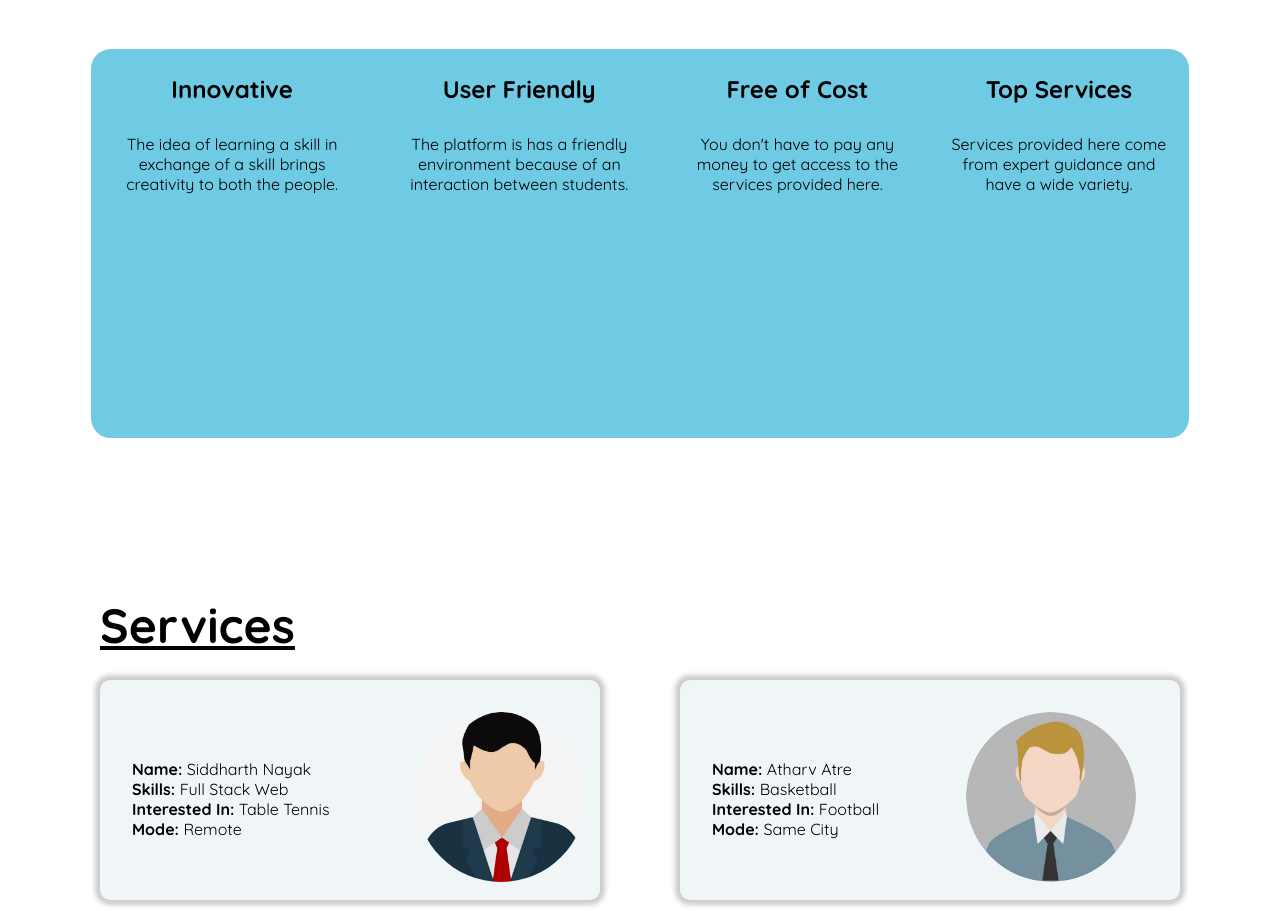
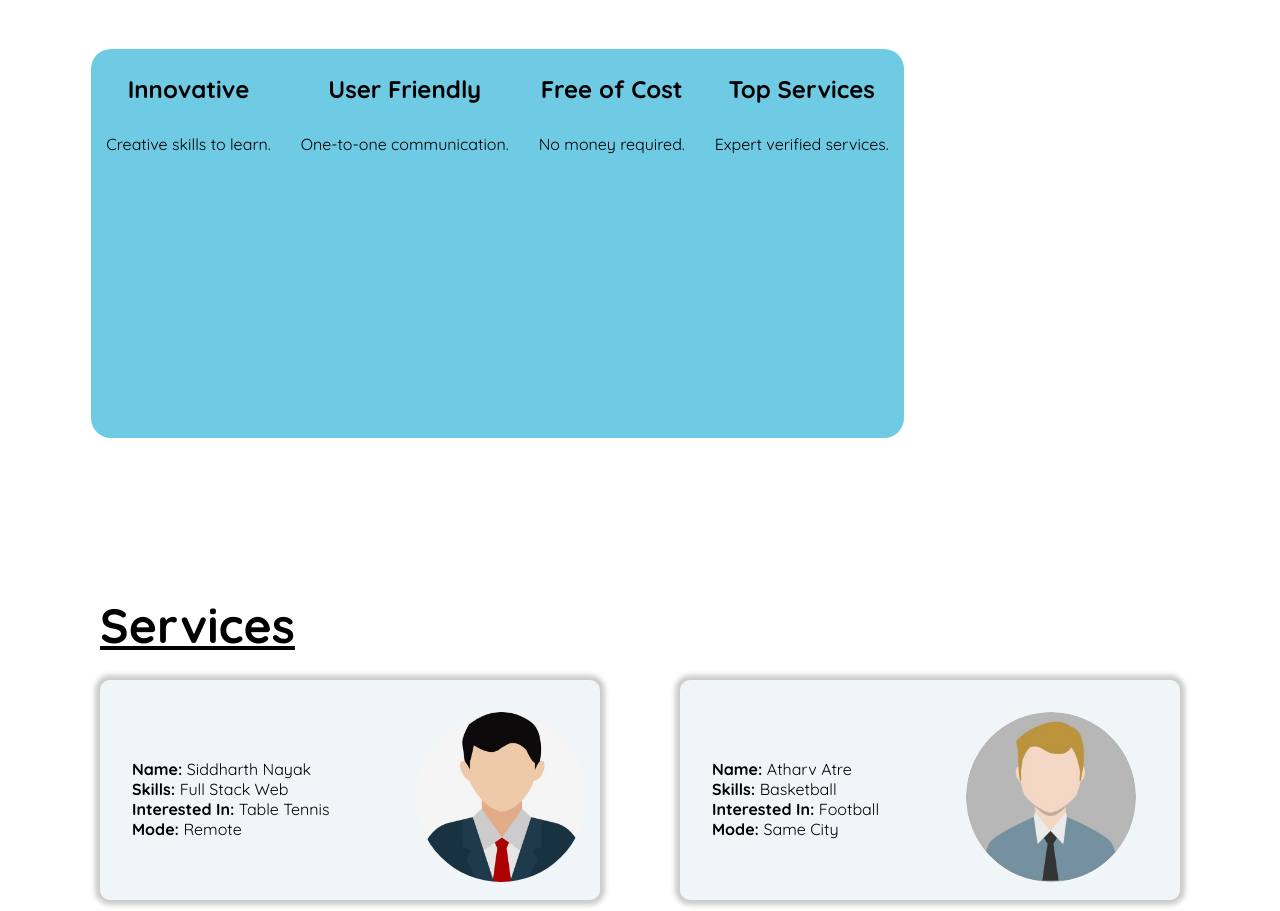
Before and after one commit to yatharthpraj/Skillbarter, a plain HTML site: page index.html in a window 1280 px wide. Shown: the part 1366-2277 px from the top of the page. Drawn offline with Linux system fonts and the light colour scheme.

Commit message:
Update index.html

```diff
--- a/index.html
+++ b/index.html
@@ -225,19 +225,19 @@
         <div class="card-stored">
         <span class="card card-1">
             <h3>Innovative</h3>
-            <p>The idea of learning a skill in exchange of a skill brings creativity to both the people. </p>
+            <p>Creative skills to learn.</p>
         </span>
         <span class="card card-2">
             <h3>User Friendly</h3>
-            <p>The platform is has a friendly environment because of an interaction between students.</p>
+            <p>One-to-one communication.</p>
         </span>
         <span class="card card-3">
             <h3>Free of Cost</h3>
-            <p>You don't have to pay any money to get access to the services provided here.</p>
+            <p>No money required.</p>
         </span>
         <span class="card card-4">
             <h3>Top Services</h3>
-            <p>Services provided here come from expert guidance and have a wide variety.</p>
+            <p>Expert verified services.</p>
         </span>
       </div>
     </section>
```
